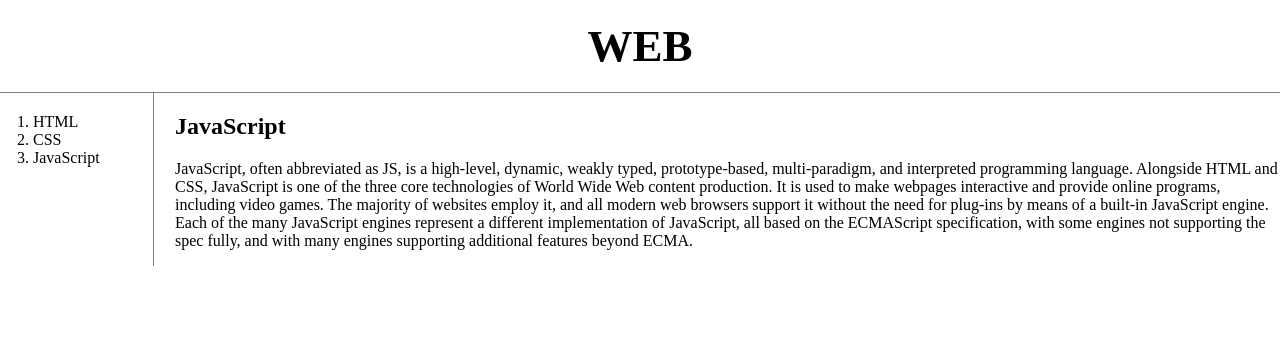
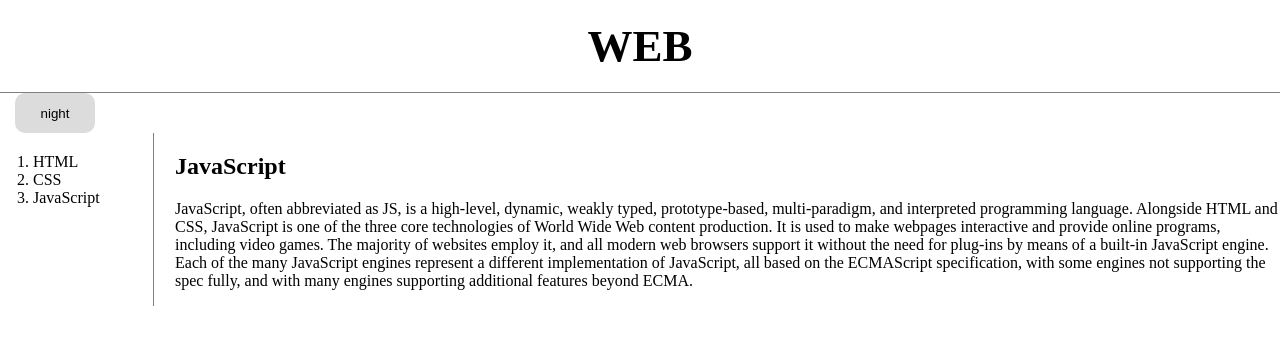
Before and after one commit to H-sumin/web1, a plain HTML site: page 3.html in a window 1280 px wide. Drawn offline with Linux system fonts and the light colour scheme.

Commit message:
Add files via upload

```diff
--- a/3.html
+++ b/3.html
@@ -15,7 +15,52 @@
     <link rel="stylesheet" href="style.css">
 </head>
 <body>
+
     <h1><a href="index.html">WEB</a></h1>
+    <!--Start of JavaScript-->
+    <!--
+    <input type="button" value="night" onclick="
+    document.querySelector('body').style.backgroundColor='black';
+    document.querySelector('body').style.color='white';
+    changeAtoNight();
+    "/>
+    <input type="button" value="day" onclick="
+    document.querySelector('body').style.backgroundColor='white';
+    document.querySelector('body').style.color='black';
+    changeAtoDay();
+    "/>
+    -->
+    <input type="button" value="night" onclick="
+    var target=document.querySelector('body');
+    if(this.value==='night'){
+        target.style.backgroundColor='black';
+        target.style.color='white';
+        changeAtoNight();
+        this.value='day';
+    } else {
+        target.style.backgroundColor='white';
+        target.style.color='black';
+        changeAtoDay();
+        this.value='night';
+    }
+    ">
+    <script>
+        var changeAtoNight = function(){
+            var selectedNight = document.querySelectorAll('body a');
+
+            for (var i=0; i<selectedNight.length; i++){
+                selectedNight[i].style.color='white';
+            }
+        }
+        var changeAtoDay = function(){
+            var selectedDay = document.querySelectorAll('body a');
+
+            for (var i=0; i<selectedDay.length; i++){
+                selectedDay[i].style.color='black';
+            }
+        }
+    </script>
+    <!--End of JavaScript-->
     <div id="grid">
         <ol>
             <li><a href="1.html">HTML</a></li>
--- a/style.css
+++ b/style.css
@@ -1,5 +1,5 @@
   body{
-    margin:0;
+    margin:0
   }
   a {
   /*웹페이지에 있는 모든 a 태그에 대해서*/
@@ -44,6 +44,14 @@
   #grid #article{
     padding-left:25px;
   }
+  input{
+      margin-left:15px;
+      background-color:Gainsboro;
+      border-style:none;
+      height:40px;
+      width:80px;
+      border-radius:10px;
+  }
   @media(max-width:800px){
     #grid{
       display:block;
```
Lines whose indentation alone changed are shown as unchanged.
